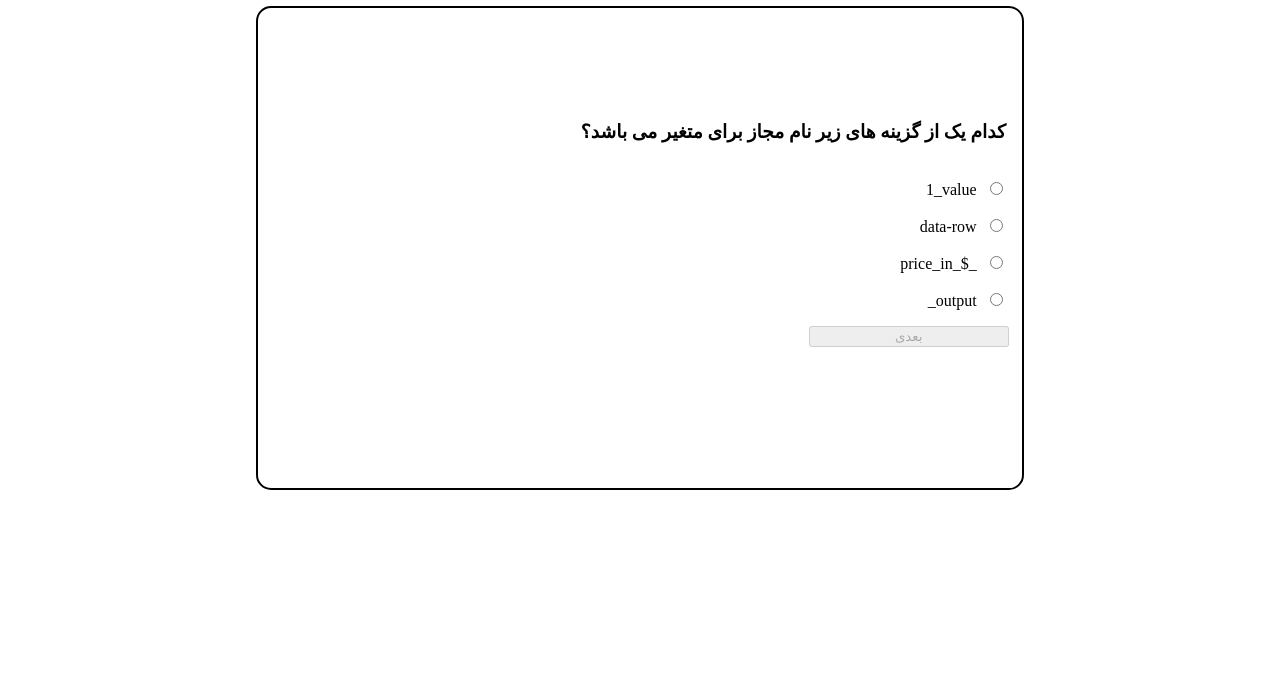
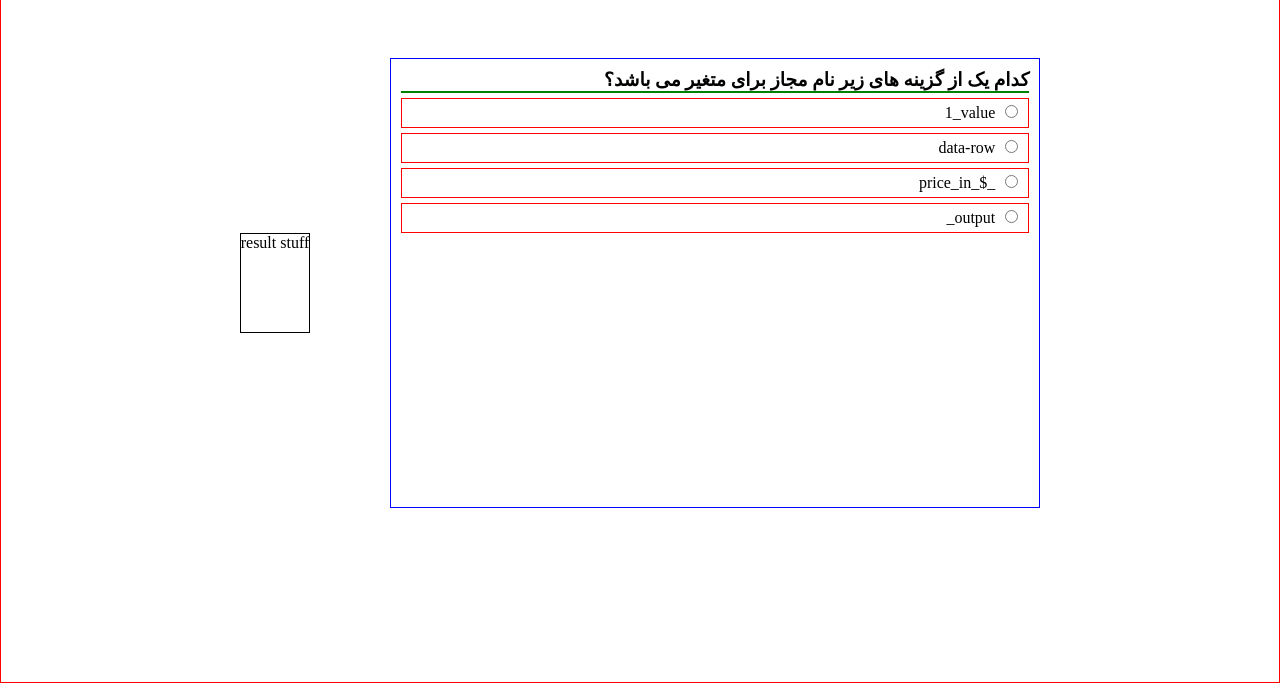
Before and after one commit to ostadsgo/pyquiz, a plain HTML site: page index.html in a window 1280 px wide. Shown: the part 117-800 px from the top of the page. Drawn offline with Linux system fonts and the light colour scheme.

Commit message:
Load next question on user choice.

```diff
--- a/app.js
+++ b/app.js
@@ -2,23 +2,35 @@
  * [x]TODO :: Check user answer with correct answer
  * [x]TODO :: Create scoring system and page.
  * [x]TODO :: Add mechanizim to show if the selected value was correct or not.
+ * [x]TODO :: Question tracker how many questions left.
+ * [x]TODO ::
  */
 
+import { questionObjects } from "./questions.js";
+
+let print = console.log;
+
+// -----------------------------------------------
+//  Data Prep
+// -----------------------------------------------
 // Questin index to show in html page
 let questionIndex = 0;
 let correct = 0; // number of correct answers
 let incorrect = 0; // number of incorrect answers
 let correctPercent = 0; // Percentages of correct answers
 let numberOfQuestions = 0;
+let questions = [];
 
 // Create 4 multi choice option out of the question object
 function createOptions(options) {
     let optionsHtml = "";
     for (const option of options) {
         optionsHtml += `
-    <label>
-       <input type="radio" class="option" name="option" value="${option}"><span dir="auto">${option}</span>
-     </label><br>
+    <div class="option">
+        <label for="question">
+           <input type="radio" name="option" value="${option}"><span dir="auto">${option}</span>
+         </label>
+     </div>
     `;
     }
     return optionsHtml;
@@ -51,96 +63,48 @@ function createAllQuestions() {
     return questions;
 }
 
-// show a question on html page
-function showNextQuestion(questionsDiv, questions) {
-  questionsDiv.innerHTML = questions[questionIndex++];
-}
+// -----------------------------------------------
+//  Result update
+// -----------------------------------------------
 
-// Get value of selected radio button.
-function getSelectedValue(options) {
+
+// -----------------------------------------------
+//  Load questions
+// -----------------------------------------------
+
+// If user choice an option load next question
+function onOptionSelection() {
+    const quizDiv = document.getElementById("quiz");
+    const options = quizDiv.querySelectorAll(".option");
+
+    // Load new question when user choice an option for current question.
     for (const option of options) {
-    if (option.checked) return option.value;
+        option.addEventListener("change", () => {
+            showNextQuestion(quizDiv);
+        });
     }
 }
 
-function getCorrectAnswer() {
-  // When script run it showes first question and questionIndex will
-  // inc by one so current question must decerase by one.
-  const currentQuestion = questionObjects[questionIndex - 1];
-  return currentQuestion.answer;
+// Display next question on the page
+function showNextQuestion() {
+    questionIndex++;
+    showQuestion();
 }
 
-// Number of incorrect answers
-// Number of correct answers
-function calculateScore(selectedValue, correctAnswer) {
-  if (selectedValue == correctAnswer) {
-    correct++;
-  } else {
-    incorrect++;
-  }
-}
-
-function showTestResult() {
-  // Success Precentages
-  correctPercent = (correct / numberOfQuestions) * 100;
-  console.log(`
-    Number of correct answers: ${correct}\n
-    Number of Incorrect answers: ${incorrect}\n
-    Correct percentages: ${correctPercent}
-  `);
-  const nextButton = document.getElementById("next-button");
-  nextButton.disabled = true;
-}
-
-// event handler when user clicked on nextButton in the html page
-function onNextButton(questionsDiv, questions) {
-  const nextButton = document.getElementById("next-button");
-  nextButton.disabled = true;
-  const options = questionsDiv.querySelectorAll(".option");
-  const selectedValue = getSelectedValue(options);
-  const correctAnswer = getCorrectAnswer();
-
-  // Determine user score based on the answer
-  calculateScore(selectedValue, correctAnswer);
-
-  // if there is question show next question
-  if (questionIndex < questionObjects.length) {
-    showNextQuestion(questionsDiv, questions);
-  }
-  // show test result
-  else {
-    showTestResult();
-  }
+// Display current question on the page.
+function showQuestion() {
+    const quizDiv = document.getElementById("quiz");
+    quizDiv.innerHTML = questions[questionIndex];
+    onOptionSelection();
 }
 
 // starting point of the script.
-function main() {
-  const questions = createAllQuestions();
-  const questionsDiv = document.getElementById("questions");
-  const nextButton = document.getElementById("next-button");
+function init() {
+    questions = createAllQuestions();
 
     // Show first question
-  showNextQuestion(questionsDiv, questions);
+    showQuestion();
 
-  // Disable next button
-  nextButton.disabled = true;
-
-  // Enable if an option choiced. Should be after showNextQuestion.
-  // There must be a question with options to add event to the options.
-  const options = questionsDiv.querySelectorAll(".option");
-
-  // If any option choiced then enable nextButton
-  for (const option of options) {
-    option.addEventListener("change", () => {
-      console.log("changed");
-      nextButton.disabled = false;
-    });
 }
 
-  // on nextButton pressed
-  nextButton.addEventListener("click", () =>
-    onNextButton(questionsDiv, questions),
-  );
-}
-
-main();
+document.addEventListener('DOMContentLoaded', init);
--- a/index.html
+++ b/index.html
@@ -1,20 +1,21 @@
 <!doctype html>
-<html>
+<html lang="fa" dir="rtl">
   <head>
     <meta charset="UTF-8" />
     <meta name="viewport" content="width=device-width, initial-scale=1.0" />
-    <link type="text/css" rel="stylesheet" href="style.css">
-    <script type="text/javascript" src="questions.js" defer></script>
-    <script type="text/javascript" src="./app.js" defer></script>
+    <link type="text/css" rel="stylesheet" href="style.css" />
+    <script type="module" src="./app.js" defer></script>
     <title>سوالات پایتونی</title>
   </head>
   <body>
-    <h1>سوالات پایتونی</h1>
-    <div class="quiz">
-      <div id="questions"></div>
-      <input type="button" value="بعدی" id="next-button" />
-      <p id="message"></p>
+    <div class="container">
+      <div id="quiz">
+        <input type="button" value="بعدی" id="next-button" />
+        <p id="message"></p>
+      </div>
+      <div class="result">
+        <p>result stuff</p>
+      </div>
     </div>
-    <!-- end of quiz-continer -->
   </body>
 </html>
--- a/questions.js
+++ b/questions.js
@@ -1,4 +1,4 @@
-let questionObjects = [
+export let questionObjects = [
   {
     title: "کدام یک از گزینه های زیر نام مجاز برای متغیر می باشد؟",
     code: "",
@@ -11,8 +11,8 @@ let questionObjects = [
     code: "",
     options: [
       "appcosts = appcosts + 6.99",
-      "appcosts + 6.99 = appcosts",
-      "app_costs += 6.99",
+      "appcosts = appcosts + 6.99",
+      "appcosts += 6.99",
       "هیچ کدام",
     ],
     answer: "appcosts + 6.99 = appcosts",
--- a/style.css
+++ b/style.css
@@ -1,44 +1,65 @@
+/*
+ * [x] TODO :: Add and load `Vazir` and `Source Code Pro` fonts
+ *
+*/
+
+*,
+*::before,
+*::after {
+  box-sizing: border-box;
+  margin: 0;
+  padding: 0;
+}
+
 body {
   direction: rtl;
   text-align: right;
-  margin: 5% 20%;
 }
 
-.quiz {
-  display: flex;
-  justify-content: center;
-  align-items: top;
-  height: 60vh;
-  border: 2px solid black;
-  border-radius: 15px;
-  flex-direction: column;
-  gap: 1em;
+code {
+  direction: ltr;
+  text-align: left;
+  font-family: "Source Code Pro";
 }
 
-#questions {
-  margin-right: 1em;
+.container {
+    /* margin: 5% 10%; */
+    display: flex;
+    align-items: center;
+    justify-content: center;
+    min-height: 100vh;
+    /* width: 100%; */
+    gap: 5rem;
+    border: 1px solid red;
 }
 
-#next-button {
-  width: 15em;
-  margin-right: 1em;
+
+#quiz {
+    border: 1px solid blue;
+    padding: 10px;
+    width: 650px;
+    height: 450px;
+
 }
 
-.correct {
-  color: green;
+.question-code {
+  direction: ltr;
+  text-align: left;
+  border: 1px solid green;
 }
 
-.incorrect {
-  color: red;
+.option {
+  border: 1px solid red;
+  padding: 5px 10px;
+  margin-top: 5px;
+  cursor: pointer;
 }
 
-/* options for a question */
-.option {
-  margin-top: 1.5em;
-  margin-left: 1em;
+.option input[type="radio"] {
+    margin-left: 10px;
 }
 
-/* .option p { */
-/*   direction: rtl; */
-/*   text-align: left; */
-/* } */
+.result {
+    border: 1px solid black;
+    min-height: 100px;
+}
```
Also changed, not shown: package.json (deleted, +0 -15 lines). Lines whose indentation alone changed are shown as unchanged.
